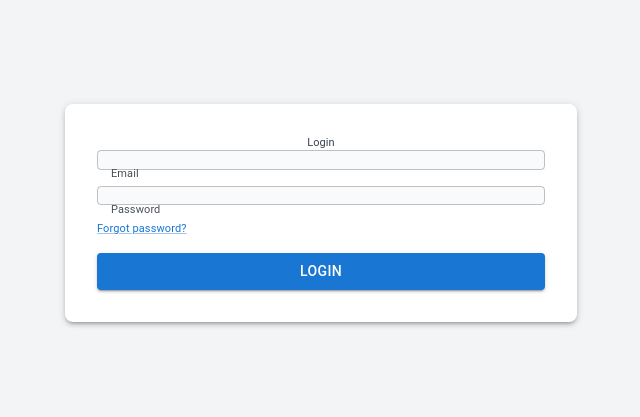
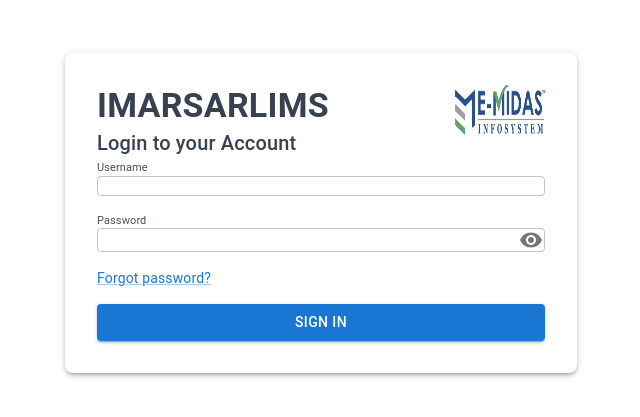
Before and after one commit to Parmanandimarsar/imarsarlims, a React (Create React App) app: page /login in a window 1280 px wide. Shown: the part 187-604 px from the top of the page, without its empty margins (319-959 px from the left). Built offline with nearby package versions, Linux system fonts and the light colour scheme.

Commit message:
working on dragdrop functionality implement temprary

```diff
--- a/package.json
+++ b/package.json
@@ -3,6 +3,9 @@
   "version": "0.1.0",
   "private": true,
   "dependencies": {
+    "@dnd-kit/core": "^6.1.0",
+    "@dnd-kit/modifiers": "^7.0.0",
+    "@dnd-kit/sortable": "^8.0.0",
     "@emotion/react": "^11.13.3",
     "@emotion/styled": "^11.13.0",
     "@mui/icons-material": "^6.1.0",
--- a/src/App.css
+++ b/src/App.css
@@ -118,9 +118,9 @@
   background-color: navy !important;
 }
 /* field checkbox */
-.MuiTypography-root {
-  font-size: 11px !important; /* Set desired font size */
-}
+/* .MuiTypography-root {
+  font-size: 11px !important;
+} */
 /* .MuiList-root{
   padding-top: 0px !important;
   padding-bottom: 0px !important;
--- a/src/Pages/Login/ForgetPassword.js
+++ b/src/Pages/Login/ForgetPassword.js
@@ -7,11 +7,11 @@
   DialogTitle,
   DialogContent,
   DialogActions,
+  FormLabel,
 } from "@mui/material";
 import { Formik, Form, Field } from "formik";
 import * as Yup from "yup";
 import { RxCross2 } from "react-icons/rx";
-
 
 const ForgotPassword = ({ open, onClose }) => {
   const forgotPasswordValidationSchema = Yup.object().shape({
@@ -38,9 +38,15 @@
   };
 
   return (
-    <Dialog open={open} onClose={onClose} maxWidth="xs" fullWidth className=" relative ">
-      <div className=" absolute  right-5 top-4  "  onClick={onClose}>
-        <RxCross2 className="text-gray-500 text-2xl"/>
+    <Dialog
+      open={open}
+      onClose={onClose}
+      maxWidth="xs"
+      fullWidth
+      className=" relative "
+    >
+      <div className=" absolute  right-5 top-4  " onClick={onClose}>
+        <RxCross2 className="text-gray-500 text-2xl" />
       </div>
       <DialogTitle className="  text-center py-4">Reset Password</DialogTitle>
       <Formik
@@ -50,22 +56,21 @@
       >
         {({ errors, touched, isSubmitting }) => (
           <Form autoComplete="off">
-            <DialogContent className="p-6 ">
+            <DialogContent className="pl-6 pr-6">
               <Typography variant="body1" className="mb-4 text-gray-700 ">
                 Enter your email and mobile number to reset your password.
               </Typography>
-
+              <FormLabel>Email Address</FormLabel>
               <Field
                 as={TextField}
                 autoFocus
-                margin="normal"
+
                 id="forgotPasswordEmail"
-                label="Email Address"
                 name="forgotPasswordEmail"
                 type="email"
                 fullWidth
                 variant="outlined"
-                className="bg-gray-50"
+
                 error={
                   touched.forgotPasswordEmail && !!errors.forgotPasswordEmail
                 }
@@ -73,17 +78,16 @@
                   touched.forgotPasswordEmail && errors.forgotPasswordEmail
                 }
               />
-
+              <FormLabel>Mobile Number</FormLabel>
               <Field
                 as={TextField}
-                margin="normal"
+
                 id="forgotPasswordMobile"
-                label="Mobile Number"
                 name="forgotPasswordMobile"
                 type="tel"
                 fullWidth
                 variant="outlined"
-                className="bg-gray-50"
+
                 error={
                   touched.forgotPasswordMobile && !!errors.forgotPasswordMobile
                 }
@@ -94,7 +98,6 @@
             </DialogContent>
 
             <DialogActions className=" p-4">
-
               <Button
                 type="submit"
                 color="primary"
--- a/src/Pages/Login/index.js
+++ b/src/Pages/Login/index.js
@@ -6,15 +6,22 @@
   Container,
   Box,
   Link,
+  FormLabel,
+  IconButton,
+  InputAdornment,
 } from "@mui/material";
 import { Formik, Form, Field } from "formik";
 import * as Yup from "yup";
 import ForgotPassword from "./ForgetPassword";
 import { useNavigate } from "react-router-dom";
+import { Visibility, VisibilityOff } from "@mui/icons-material";
+import img from "../../../src/assets/images/E-Midas Logo.png";
 
 const Login = () => {
   const [open, setOpen] = useState(false);
+  const [showPassword, setShowPassword] = useState(false); // state for password visibility
   const navigate = useNavigate();
+
   const loginValidationSchema = Yup.object().shape({
     email: Yup.string()
       .email("Invalid email format")
@@ -30,8 +37,7 @@
   };
 
   const handleLoginSubmit = (values, { setSubmitting }) => {
-    console.log(values,"value");
-
+    console.log(values, "value");
     setSubmitting(true);
     setTimeout(() => {
       alert(JSON.stringify(values, null, 2));
@@ -48,22 +54,39 @@
     setOpen(false);
   };
 
+  // Toggle password visibility
+  const handleClickShowPassword = () => {
+    setShowPassword(!showPassword);
+  };
+
   return (
-    <Container className="flex items-center justify-center min-h-screen bg-gray-100">
+    <Container className="flex items-center justify-center min-h-screen bg-[#ffff]">
       <Box
         className="w-full max-w-md p-8 bg-white shadow-md rounded-lg"
         sx={{
           boxShadow: 3,
         }}
       >
-        <Typography
-          variant="h4"
-          component="h1"
-          className="mb-6 text-center font-bold text-gray-700"
-        >
-          Login
-        </Typography>
-
+        <Box sx={{ display: "flex", justifyContent: "space-between" }}>
+          <Box>
+            <Typography
+              variant="h4"
+              component="h1"
+              sx={{ fontWeight: "700" }}
+              className=" text-gray-700"
+            >
+              IMARSARLIMS
+            </Typography>
+            <Typography
+              variant="h6"
+              component="h1"
+              className="mb-6  font-bold text-gray-700"
+            >
+              Login to your Account
+            </Typography>
+          </Box>
+          <img src={img} alt="logo" className="w-[90px] h-[50px]" />
+        </Box>
         <Formik
           initialValues={initialValues}
           validationSchema={loginValidationSchema}
@@ -72,14 +95,13 @@
           {({ errors, touched, isSubmitting }) => (
             <Form autoComplete="off">
               <div className="mb-4">
+                <FormLabel>Username</FormLabel>
                 <Field
                   as={TextField}
-                  label="Email"
                   name="email"
                   type="email"
                   fullWidth
                   variant="outlined"
-                  className="bg-gray-50"
                   error={touched.email && !!errors.email}
                   helperText={touched.email && errors.email}
                   autoComplete="off"
@@ -87,17 +109,29 @@
               </div>
 
               <div className="mb-4">
+                <FormLabel>Password</FormLabel>
                 <Field
                   as={TextField}
-                  label="Password"
                   name="password"
-                  type="password"
+                  type={showPassword ? "text" : "password"} // conditional type
                   fullWidth
                   variant="outlined"
-                  className="bg-gray-50"
                   error={touched.password && !!errors.password}
                   helperText={touched.password && errors.password}
                   autoComplete="new-password"
+                  InputProps={{
+                    endAdornment: (
+                      <InputAdornment position="end">
+                        <IconButton
+                          aria-label="toggle password visibility"
+                          onClick={handleClickShowPassword}
+                          edge="end"
+                        >
+                          {showPassword ? <VisibilityOff /> : <Visibility />}
+                        </IconButton>
+                      </InputAdornment>
+                    ),
+                  }}
                 />
               </div>
 
@@ -119,7 +153,7 @@
                 className="py-2 text-lg font-semibold"
                 disabled={isSubmitting}
               >
-                {isSubmitting ? "Logging in..." : "Login"}
+                {isSubmitting ? "Logging in..." : "SIGN IN"}
               </Button>
             </Form>
           )}
--- a/src/Pages/MainLayout/SideNav/SideNavMenuitems.js
+++ b/src/Pages/MainLayout/SideNav/SideNavMenuitems.js
@@ -26,6 +26,7 @@
         { text: "TestOut Source Lab Master", link: "/test-out-source-labMaster", icon: <MailIcon /> },
         { text: "Outhouse Settelite Processing Master", link: "/outhouse-settelite-processing-master", icon: <MailIcon /> },
         { text: "NABL Master", link: "/nabl-master", icon: <MailIcon /> },
+        { text: "Manage Test Report Ordering", link: "/managetestreportordering", icon: <MailIcon /> },
       ],
     },
     {
```
Also changed, not shown: src/Components/Form/LabOpration/ManageTestReportOrdering.js (added, +170 -0 lines), src/Routes/index.js (+5 -4 lines), 1 other file (tests, documents, lock files or other folders).
